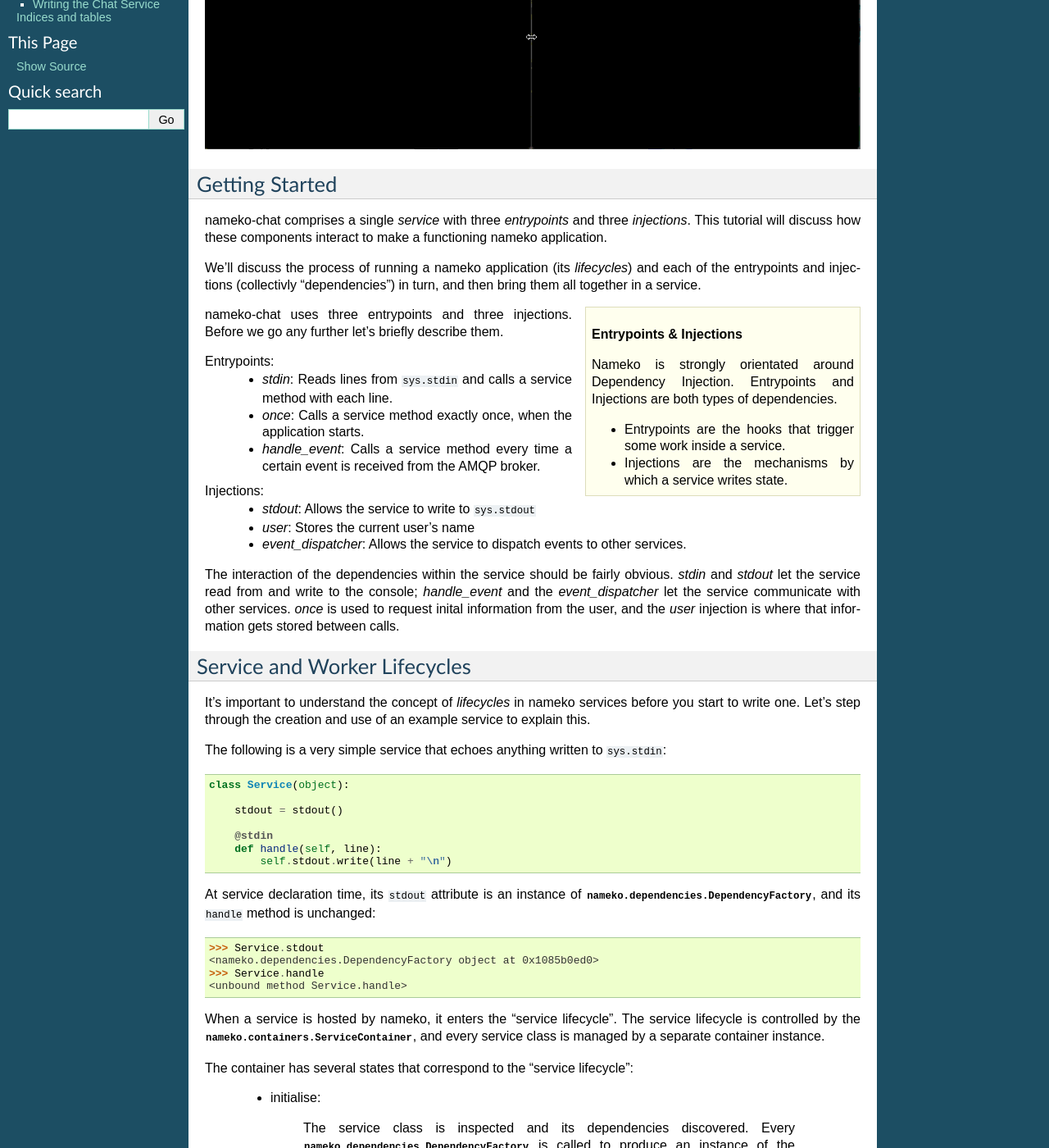
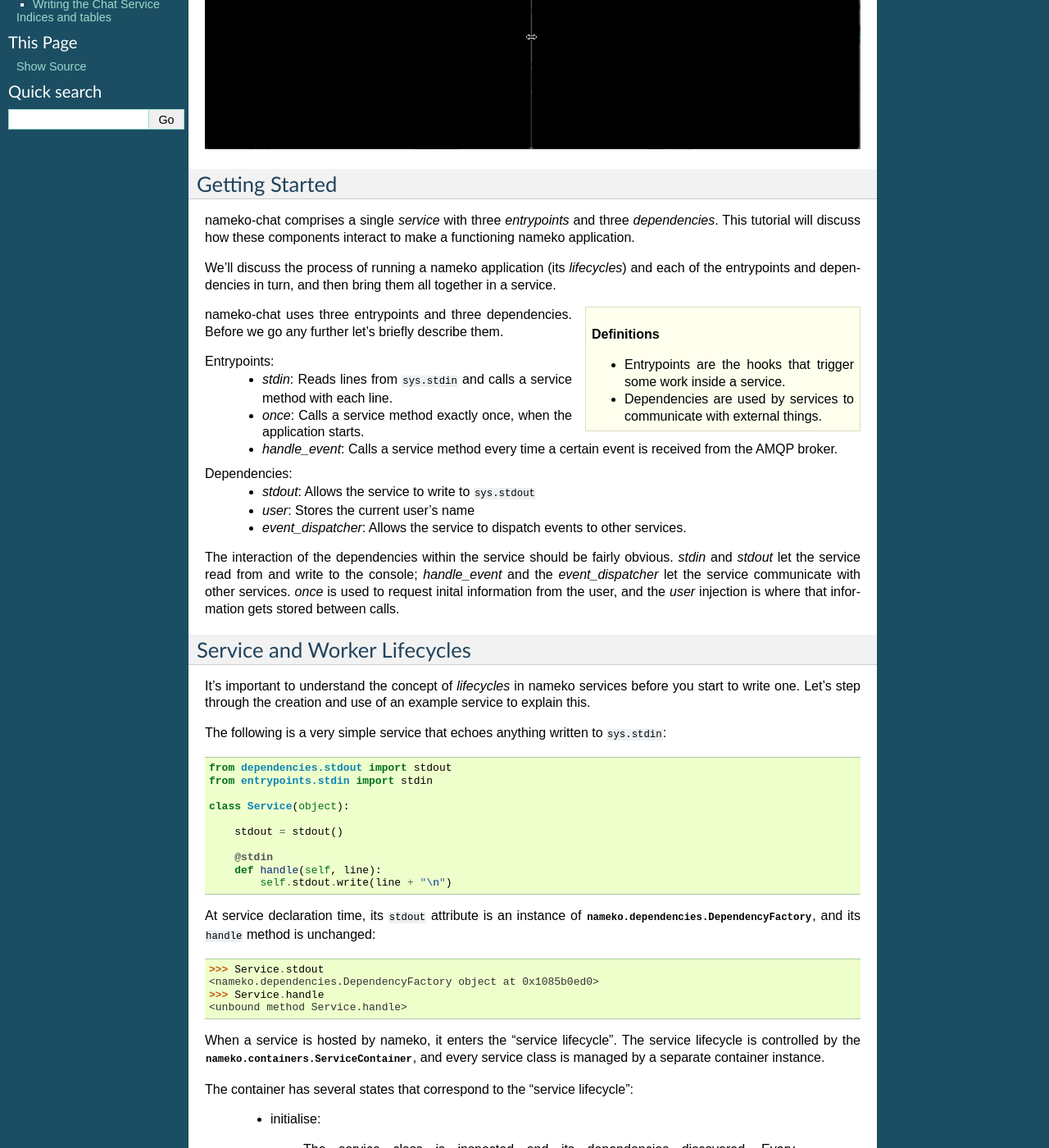
Before and after one commit to topiaruss/nameko-chat, a Sphinx documentation site: the page built from docs/index.rst, in a window 1280 px wide and 1400 px high, scrolled down 301 px. Shown: the whole window at 82% size. Built offline with Sphinx 7.4.7, drawn with Linux system fonts in a browser that asks for light colours; some of the changed text lies outside the part shown.

Commit message:
Typos; reflect package changes

```diff
--- a/docs/index.rst
+++ b/docs/index.rst
@@ -11,25 +11,23 @@
 Getting Started
 ---------------
 
-nameko-chat comprises a single `service` with three `entrypoints` and three `injections`. This tutorial will discuss how these components interact to make a functioning nameko application.
+nameko-chat comprises a single `service` with three `entrypoints` and three `dependencies`. This tutorial will discuss how these components interact to make a functioning nameko application.
 
-We'll discuss the process of running a nameko application (its `lifecycles`) and each of the entrypoints and injections (collectivly "dependencies") in turn, and then bring them all together in a service.
+We'll discuss the process of running a nameko application (its `lifecycles`) and each of the entrypoints and dependencies in turn, and then bring them all together in a service.
 
-.. sidebar:: Entrypoints & Injections
-
-    Nameko is strongly orientated around Dependency Injection. Entrypoints and Injections are both types of dependencies.
+.. sidebar:: Definitions
 
     * Entrypoints are the hooks that trigger some work inside a service.
-    * Injections are the mechanisms by which a service writes state.
+    * Dependencies are used by services to communicate with external things.
 
-nameko-chat uses three entrypoints and three injections. Before we go any further let's briefly describe them.
+nameko-chat uses three entrypoints and three dependencies. Before we go any further let's briefly describe them.
 
 Entrypoints:
     * `stdin`: Reads lines from ``sys.stdin`` and calls a service method with each line.
     * `once`: Calls a service method exactly once, when the application starts.
     * `handle_event`: Calls a service method every time a certain event is received from the AMQP broker.
 
-Injections:
+Dependencies:
     * `stdout`: Allows the service to write to ``sys.stdout``
     * `user`: Stores the current user's name
     * `event_dispatcher`: Allows the service to dispatch events to other services.
@@ -43,6 +41,9 @@
 It's important to understand the concept of `lifecycles` in nameko services before you start to write one. Let's step through the creation and use of an example service to explain this.
 
 The following is a very simple service that echoes anything written to ``sys.stdin``::
+
+    from dependencies.stdout import stdout
+    from entrypoints.stdin import stdin
 
     class Service(object):
 
@@ -72,7 +73,7 @@
         The :attr:`nameko.containers.ServiceContainer.dependencies` attribute of an initialised container hosting the service above would contain an instance of :class:`Stdout` and an instance of :class:`Stdin`::
 
             >>> container.dependencies
-            DependencySet([<dependencies.stdin.StdinProvider object at 0x1085efa90>, <depend
+            DependencySet([<entrypoints.stdin.StdinProvider object at 0x1085efa90>, <depend
             encies.stdout.StdoutProvider object at 0x1085efa50>])
 
     * prepare:
@@ -129,44 +130,46 @@
 
 The `stdin` entrypoint reads from ``sys.stdin`` and passes each line to a service method. Example usage::
 
-  class Service(object):
+    from entrypoints.stdin import stdin
 
-    @stdin
-    def handle_stdin(self, line):
-        print line  # echo whatever was read from stdin
+    class Service(object):
+
+        @stdin
+        def handle_stdin(self, line):
+            print line  # echo whatever was read from stdin
 
 Here's the full implementation of the dependency:
 
-.. literalinclude:: ../chat/dependencies/stdin.py
+.. literalinclude:: ../chat/entrypoints/stdin.py
 
 Going through the methods on the provider class in a logical order:
 
-.. literalinclude:: ../chat/dependencies/stdin.py
+.. literalinclude:: ../chat/entrypoints/stdin.py
    :pyobject: StdinProvider.start
 
 :meth:`start` is one of the provider `lifecycle methods`. It is called on all of a service's dependencies when the container hosting that service starts. The :class:`StdinProvider` simply asks the container to spawn a managed thread to run its :meth:`_run` method.
 
-.. literalinclude:: ../chat/dependencies/stdin.py
+.. literalinclude:: ../chat/entrypoints/stdin.py
    :pyobject: StdinProvider.stop
 
 :meth:`stop` is also `lifecycle method`. All we do here is kill the greenthread we asked the container to spawn for us in :meth:`stop`.
 
-.. literalinclude:: ../chat/dependencies/stdin.py
+.. literalinclude:: ../chat/entrypoints/stdin.py
    :pyobject: StdinProvider.__init__
 
 Calls to ``sys.stdin`` are blocking, and therefore incompatible with eventlet. The :class:`eventlet.tpool.Proxy` class is a utility that wraps blocking calls so that you can wait on them in eventlet without stalling the event loop. We create the ``Proxy`` in :meth:`StdinProvider.__init__` and stash it for use later.
 
-.. literalinclude:: ../chat/dependencies/stdin.py
+.. literalinclude:: ../chat/entrypoints/stdin.py
    :pyobject: StdinProvider._run
 
-This is the workhorse method of the :class:`StdinProvider`, and implements the process of then entrypoint "firing" - receiving something from ``sys.stdin`` and spawning a new worker to handle it.
+This is the workhorse method of the :class:`StdinProvider`, and implements the process of the entrypoint "firing" - receiving something from ``sys.stdin`` and spawning a new worker to handle it.
 
-It perpetually waits for a line to be read from the `stdin` proxy, generates appropriate ``args`` and ``kwargs`` for its associated service method and finally creates asks the ``container`` to spawn a new worker to run it. Note that :meth:`StdinProvider._run` executes in a separate greenthread (spawned during :meth:`StdinProvider.start`).
+It perpetually waits for a line to be read from the `stdin` proxy, generates appropriate ``args`` and ``kwargs`` for its associated service method and finally asks the ``container`` to spawn a new worker to run it. Note that :meth:`StdinProvider._run` executes in a separate greenthread (spawned during :meth:`StdinProvider.start`).
 
 :meth:`nameko.containers.ServiceContainer.spawn_worker` will throw a :class:`nameko.exceptions.ContainerBeingKilled` exception if it is in the process of tearing down when the entrypoint fires. Some dependencies may take some action (e.g. rejecting a message) in this situation, but in this case there is nothing to do.
 
 
-.. literalinclude:: ../chat/dependencies/stdin.py
+.. literalinclude:: ../chat/entrypoints/stdin.py
    :pyobject: stdin
 
 Finally, we make a method that retuns a :class:`nameko.dependencies.DependencyFactory` for our provider class and decorate it with the :func:`nameko.dependencies.entrypoint` decorator, which registers it as an entrypoint dependency.
@@ -177,12 +180,15 @@
 
 The `once` entrypoint fires the decorated service method once, as soon as the service starts. Example usage::
 
-  class Service(object):
 
-    @once("matt")
-    @once("robot")
-    def say_hello(self, name):
-        print "hello ", name
+    from entrypoints.once import once
+
+    class Service(object):
+
+        @once("matt")
+        @once("robot")
+        def say_hello(self, name):
+            print "hello ", name
 
 
 The above snippet will print::
@@ -247,6 +253,13 @@
 
 
 Before we write any logic though, let's create a stub service that just includes the dependencies we've already discussed::
+
+    from nameko.events import event_dispatcher, event_handler
+
+    from dependencies.stdout import stdout
+    from dependencies.user import user
+    from entrypoints.once import once
+    from entrypoints.stdin imoprt stdin
 
     class Chat(object):
 
```
Also changed, not shown: other parts of docs/index.rst (+3 -3 lines).
